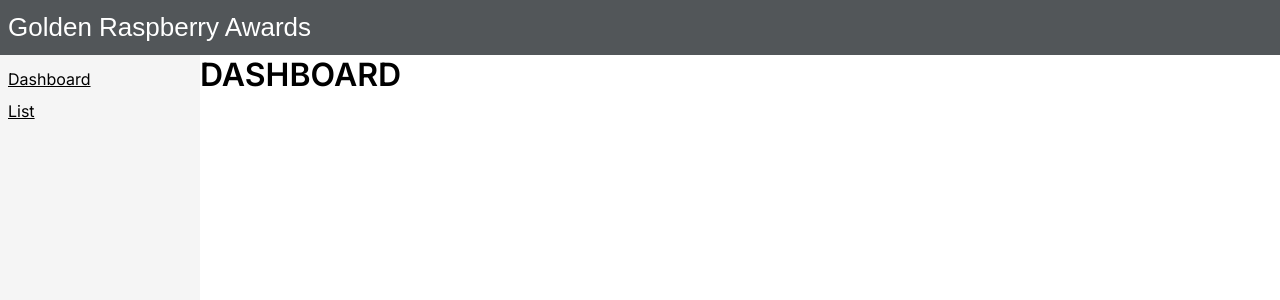
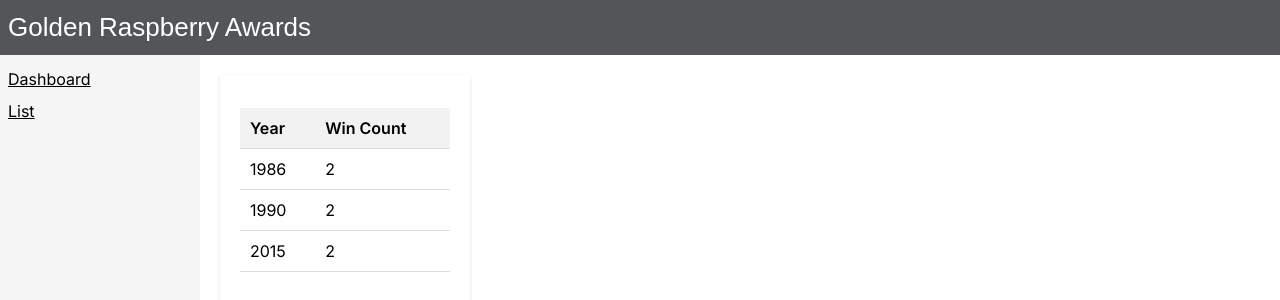
Before and after one commit to mdjow/golden-raspbarry-awards, a Next.js app: page / in a window 1280 px wide. Shown: the top 300 px of the page. Built offline with nearby package versions, Linux system fonts and the light colour scheme; a web font is replaced by a local one.

Commit message:
:sparkles: feat: table component

```diff
--- a/src/app/globals.css
+++ b/src/app/globals.css
@@ -8,6 +8,8 @@
 
   --menu-background-color: #F5F5F5;
   --menu-item-color: #1750A8;
+
+  --card-background-color: #FFFFFF;
 }
 
 * {
@@ -28,15 +30,16 @@
   min-height: 100vh;
 }
 
-.content {
+.main-container {
   background-color: var(--main-background-color);
   display: flex;
   flex: 1;
 }
 
-.main {
+.content {
   display: flex;
   flex-direction: column;
   height: 100%;
   min-height: 100vh;
+  padding: 20px;
 }
--- a/src/app/layout.tsx
+++ b/src/app/layout.tsx
@@ -5,7 +5,6 @@
 
 import Header from "../components/header";
 import { Menu, MenuLink } from "../components/menu";
-import { Content } from "../components/content";
 
 const inter = Inter({
   subsets: ["latin"],
@@ -26,13 +25,13 @@
     <html lang="en">
       <body className={inter.className}>
         <Header />
-        <Content>
+        <div className="main-container">
           <Menu>
             <MenuLink href="/">Dashboard</MenuLink>
             <MenuLink href="/list">List</MenuLink>
           </Menu>
-          {children}
-        </Content>
+          <div className="content">{children}</div>
+        </div>
       </body>
     </html>
   );
--- a/src/app/page.tsx
+++ b/src/app/page.tsx
@@ -1,3 +1,21 @@
+"use client";
+
+import { Card } from "@/components/card";
+import TableComponent from "@/components/table";
+
+const headings = ["Year", "Win Count"];
+const rows = [
+  ["1986", 2],
+  ["1990", 2],
+  ["2015", 2],
+];
+
 export default function Dashboard() {
-  return <h1>DASHBOARD</h1>;
+  return (
+    <div>
+      <Card>
+        <TableComponent headings={headings} rows={rows} />
+      </Card>
+    </div>
+  );
 }
--- /dev/null
+++ b/src/components/card.tsx
@@ -0,0 +1,33 @@
+"use client";
+
+import styled from "styled-components";
+
+export const Card = styled.div`
+  display: flex;
+  align-items: center;
+  justify-content: center;
+  flex-direction: column;
+
+  background: var(--card-background-color);
+  backdrop-filter: blur(10px);
+  border-radius: 0px 0px 4px 4px;
+  box-shadow: 0 1px 3px 0 rgba(0, 0, 0, 0.14);
+
+  padding: 20px;
+  min-height: 250px;
+  min-width: 250px;
+
+  h3 {
+    font-weight: 300;
+    font-size: 16px;
+    line-height: 150%;
+    color: var(--text-dark-2);
+  }
+
+  p {
+    font-weight: 600;
+    font-size: 14px;
+    line-height: 150%;
+    color: var(--shapes-dark);
+  }
+`;
--- a/src/components/content.tsx
+++ /dev/null
@@ -1,9 +0,0 @@
-"use client";
-
-import styled from "styled-components";
-
-export const Content = styled.div`
-  background-color: var(--main-background-color);
-  display: flex;
-  flex: 1;
-`;
--- a/src/components/header.tsx
+++ b/src/components/header.tsx
@@ -23,7 +23,7 @@
   line-height: 150%;
 `;
 
-function Header() {
+const Header: React.FC = () => {
   return (
     <MainHeader>
       <HeaderName className={sairaStencilOne.className}>
@@ -31,6 +31,6 @@
       </HeaderName>
     </MainHeader>
   );
-}
+};
 
 export default Header;
--- /dev/null
+++ b/src/components/table.tsx
@@ -0,0 +1,60 @@
+import React from "react";
+import styled from "styled-components";
+
+interface TableRowProps {
+  data: (string | number)[];
+}
+
+const TH = styled.th`
+  background-color: #f2f2f2;
+  padding: 10px;
+  text-align: left;
+  border-bottom: 1px solid #dddddd;
+`;
+
+const TD = styled.td`
+  padding: 10px;
+  border-bottom: 1px solid #ddd;
+`;
+
+const TableContainer = styled.table`
+  width: 100%;
+  border-collapse: collapse;
+  margin-bottom: 20px;
+`;
+
+interface TableProps {
+  headings: string[];
+  rows: (string | number)[][];
+}
+
+const TableRow: React.FC<TableRowProps> = ({ data }) => {
+  return (
+    <tr>
+      {data.map((item, index) => (
+        <TD key={index}>{item}</TD>
+      ))}
+    </tr>
+  );
+};
+
+const TableComponent: React.FC<TableProps> = ({ headings, rows }) => {
+  return (
+    <TableContainer>
+      <thead>
+        <tr>
+          {headings.map((heading, index) => (
+            <TH key={index}>{heading}</TH>
+          ))}
+        </tr>
+      </thead>
+      <tbody>
+        {rows.map((row, index) => (
+          <TableRow key={index} data={row} />
+        ))}
+      </tbody>
+    </TableContainer>
+  );
+};
+
+export default TableComponent;
```
